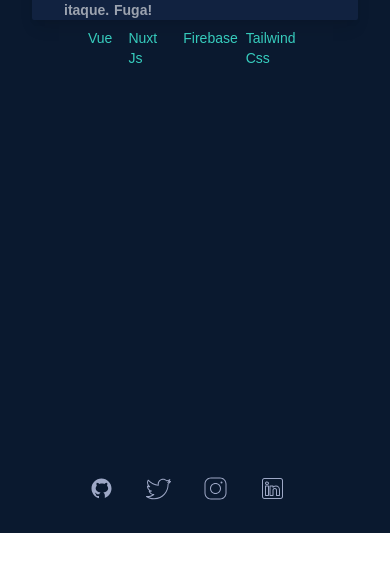
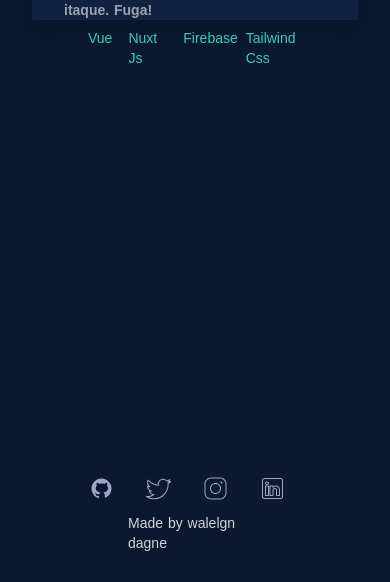
Before and after one commit to waledagne/portfolio-site, a Nuxt app: page / in a window 390 px wide. Shown: the part 3600-4182 px from the top of the page. Before the commit the page ends 4133 px from the top, so only its background shows below. Built offline with nearby package versions, Linux system fonts and the light colour scheme.

Commit message:
fix:spacing between social icons

```diff
--- a/assets/style/global.css
+++ b/assets/style/global.css
@@ -61,9 +61,9 @@ body {
 }
 
 /* Handle */
-::-webkit-scrollbar-thumb {
+/* ::-webkit-scrollbar-thumb {
   @apply bg-accent rounded-full;
-}
+} */
 
 /* Handle on hover */
 ::-webkit-scrollbar-thumb:hover {
--- a/components/footer.vue
+++ b/components/footer.vue
@@ -12,11 +12,11 @@
       </div>
 
       <!-- mobile  -->
-      <div class="mobile">
+      <!-- <div class="mobile">
         <a href="">
           <p class="text-gray-300 hover:text-accent">Made by walelnd Dagne</p>
         </a>
-      </div>
+      </div> -->
     </div>
   </div>
 </template>
@@ -72,9 +72,9 @@ a {
   @apply hidden md:flex;
 }
 
-.mobile {
+/* .mobile {
   @apply md:hidden flex flex-col mt-96 justify-center;
-}
+} */
 /* .line::after {
   content: "";
   display: block;
--- a/components/social.vue
+++ b/components/social.vue
@@ -1,5 +1,5 @@
 <template>
-  <div class="">
+  <div class="flex flex-col">
     <div class="desktop flex flex-row md:flex-col fixed mx-6">
       <a href="https://github.com/waledagne" class="mt-64">
         <svg
@@ -16,7 +16,7 @@
       ></a>
 
       <a href="https://twitter.com/Demakese" class="mt-6">
-        ><svg
+        <svg
           fill="#9ea8c6"
           class="stroke-accent"
           xmlns="http://www.w3.org/2000/svg"
@@ -110,6 +110,9 @@
       ></a>
     </div>
     <!-- <h2 class="text-white mb-4">Made by Walelgn Dagne</h2> -->
+    <p class="md:hidden text-gray-300 text-sm mx-20 px-4 mt-3 justify-center">
+      Made by walelgn dagne
+    </p>
   </div>
 </template>
 <script>
```
